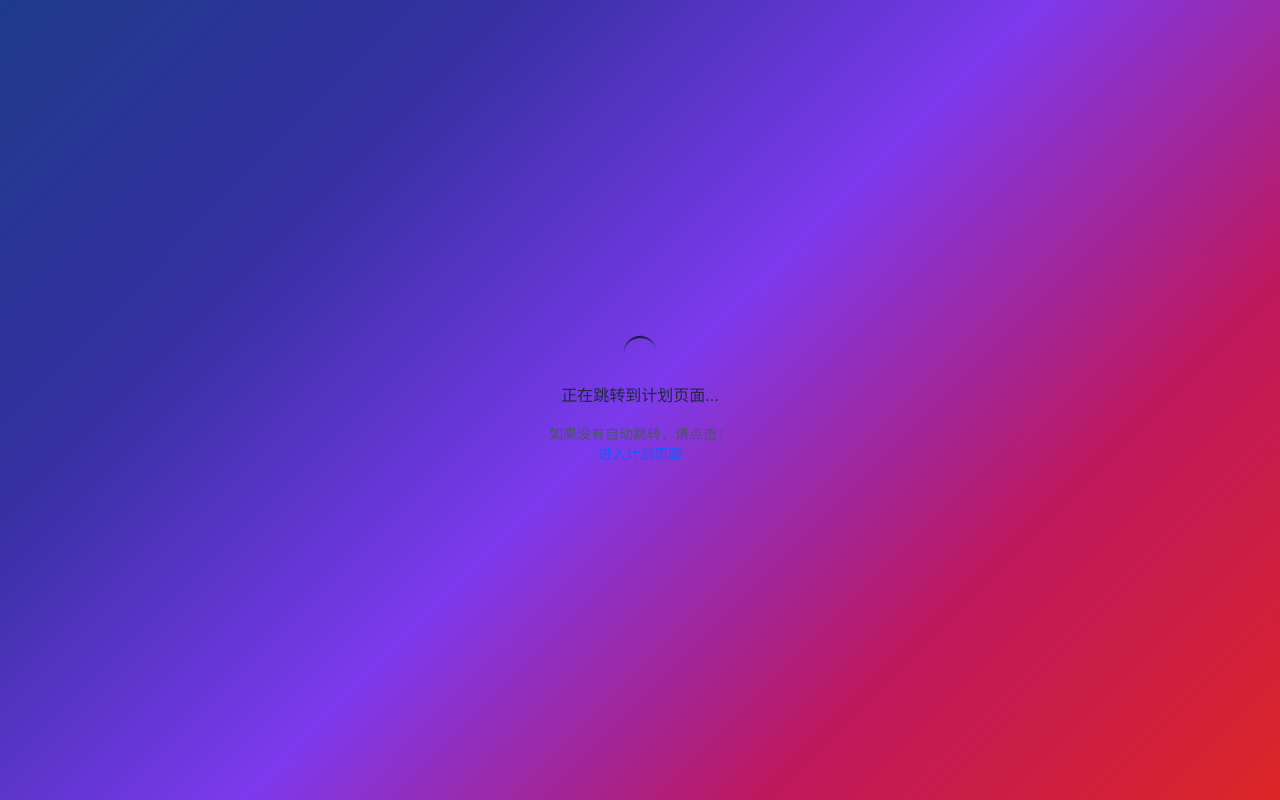
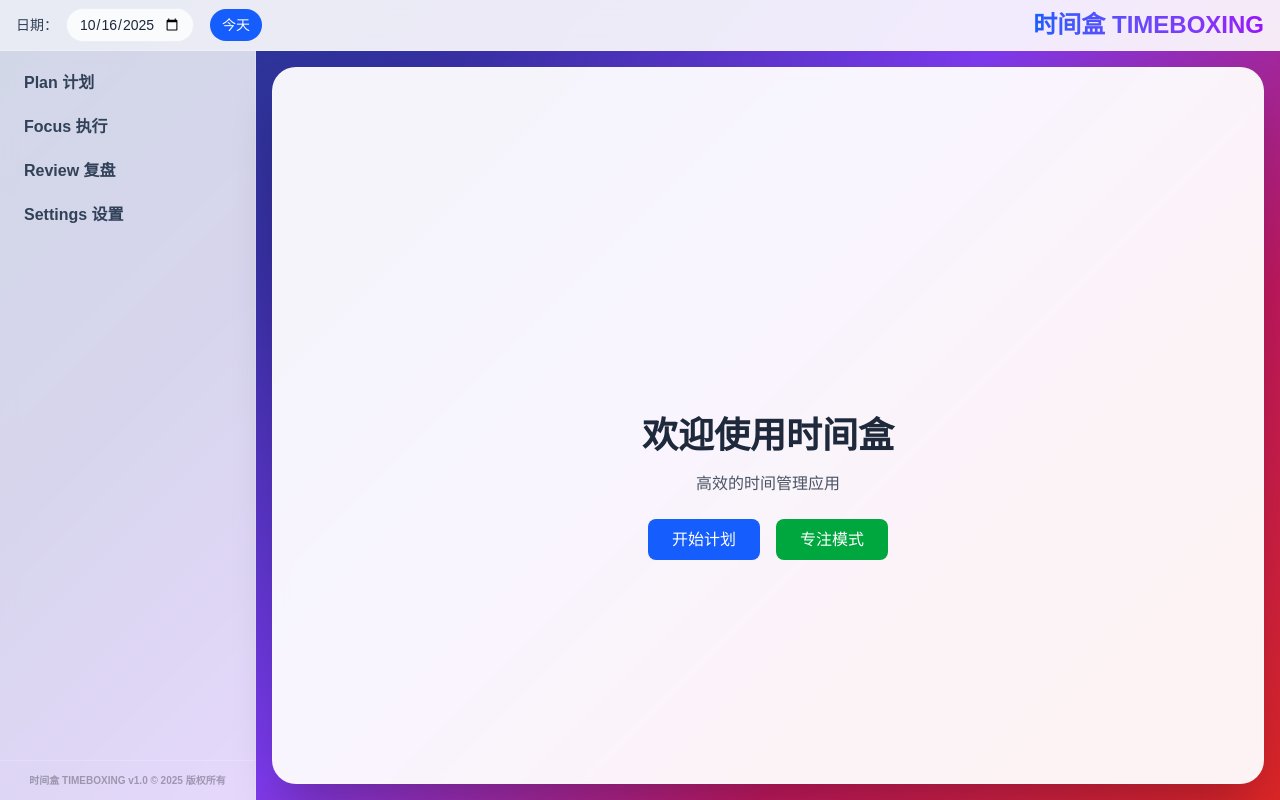
Before and after one commit to INF-Lucas/Timeboxing, a Next.js app: page / in a window 1280 px wide. Before the commit this address had no page. Built offline with nearby package versions, Linux system fonts and the light colour scheme.

Commit message:
Fix 404 error by replacing client-side redirect with static welcome page

```diff
--- a/app/page.tsx
+++ b/app/page.tsx
@@ -1,30 +1,28 @@
-'use client';
-
-import { useRouter } from 'next/navigation';
-import { useEffect } from 'react';
+import AppLayout from './components/AppLayout';
 
 export default function Home() {
-  const router = useRouter();
-
-  useEffect(() => {
-    // 添加延迟确保路由器准备就绪
-    const timer = setTimeout(() => {
-      router.replace('/plan');
-    }, 100);
-
-    return () => clearTimeout(timer);
-  }, [router]);
-
   return (
-    <div className="flex items-center justify-center min-h-screen">
-      <div className="text-center">
-        <div className="animate-spin rounded-full h-8 w-8 border-b-2 border-gray-900 mx-auto mb-4"></div>
-        <p>正在跳转到计划页面...</p>
-        <div className="mt-4 text-sm text-gray-600">
-          <p>如果没有自动跳转，请点击：</p>
-          <a href="/plan" className="text-blue-600 hover:underline">进入计划页面</a>
+    <AppLayout>
+      <div className="flex items-center justify-center min-h-screen">
+        <div className="text-center">
+          <h1 className="text-4xl font-bold mb-4">欢迎使用时间盒</h1>
+          <p className="text-gray-600 mb-8">高效的时间管理应用</p>
+          <div className="space-x-4">
+            <a
+              href="/plan"
+              className="bg-blue-600 text-white px-6 py-3 rounded-lg hover:bg-blue-700 transition-colors"
+            >
+              开始计划
+            </a>
+            <a
+              href="/focus"
+              className="bg-green-600 text-white px-6 py-3 rounded-lg hover:bg-green-700 transition-colors"
+            >
+              专注模式
+            </a>
+          </div>
         </div>
       </div>
-    </div>
+    </AppLayout>
   );
 }
```
